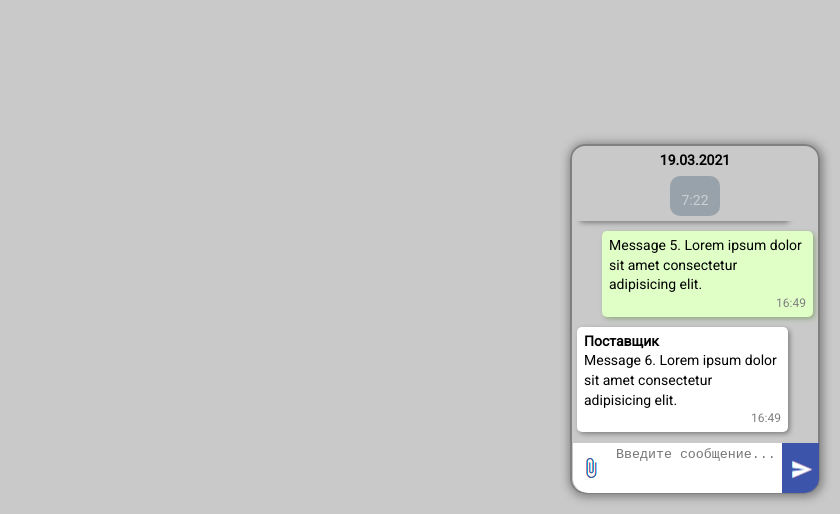
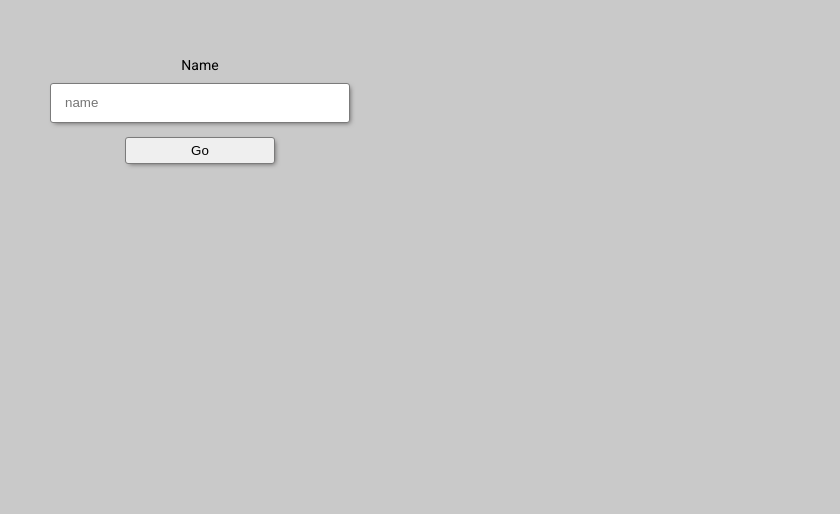
Before and after one commit to ArtemRomanovski/ng-chat, an Angular app: page / in a window 1280 px wide. Shown: the part 286-800 px from the top of the page, without its empty margins (440-1280 px from the left). Built offline with nearby package versions, Linux system fonts and the light colour scheme.

Commit message:
calibrate code

```diff
--- a/src/app/app.component.html
+++ b/src/app/app.component.html
@@ -1,8 +1,8 @@
 <div class="container">
-	<div *ngIf="this.userService.toggle">
+	<div *ngIf="!this.userService.toggle">
 		<app-form-reg></app-form-reg>
 	</div>
-	<div *ngIf="!this.userService.toggle">
+	<div *ngIf="this.userService.toggle">
 		<app-main-page></app-main-page>
 	</div>
 </div>
```
